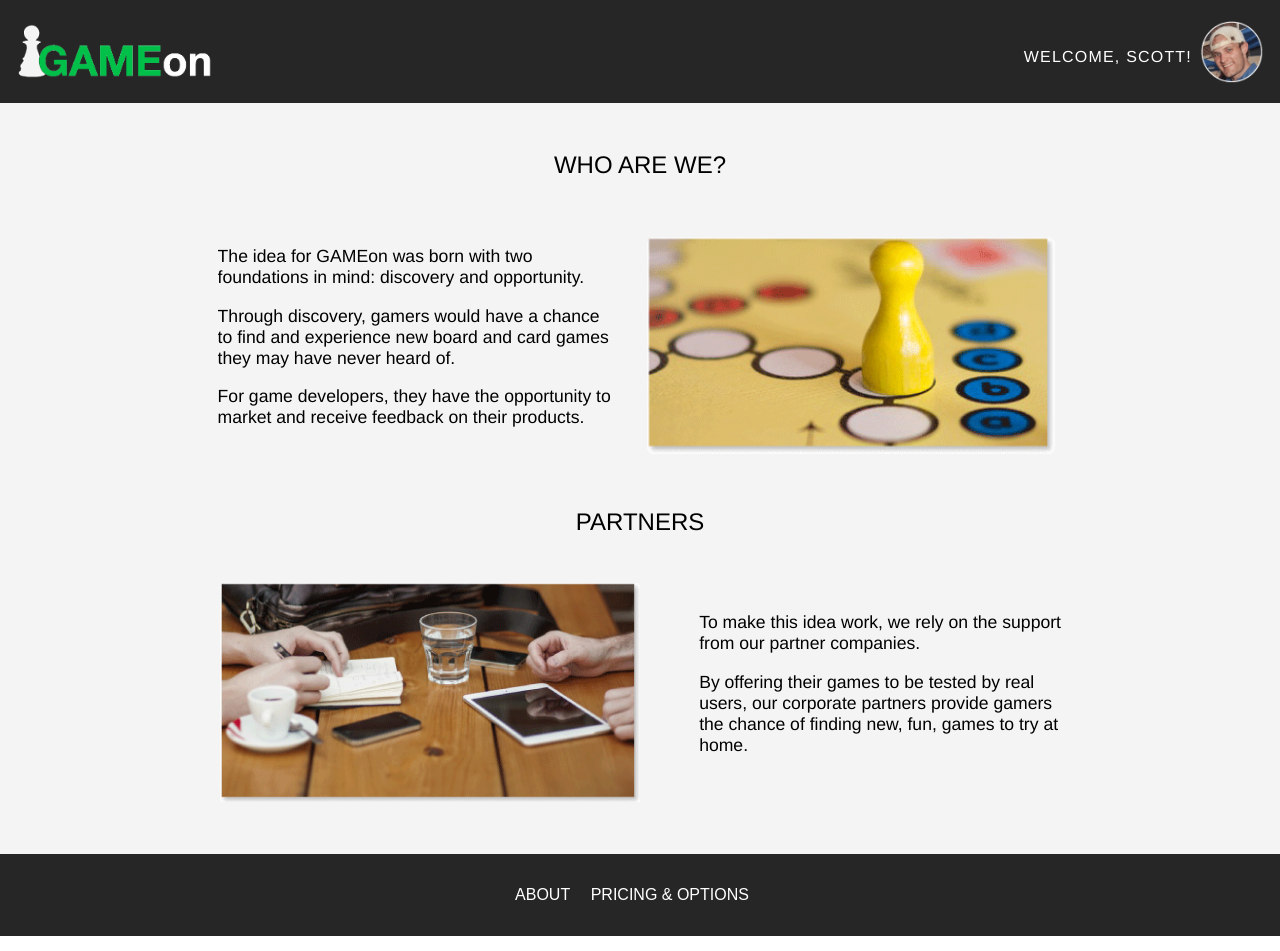
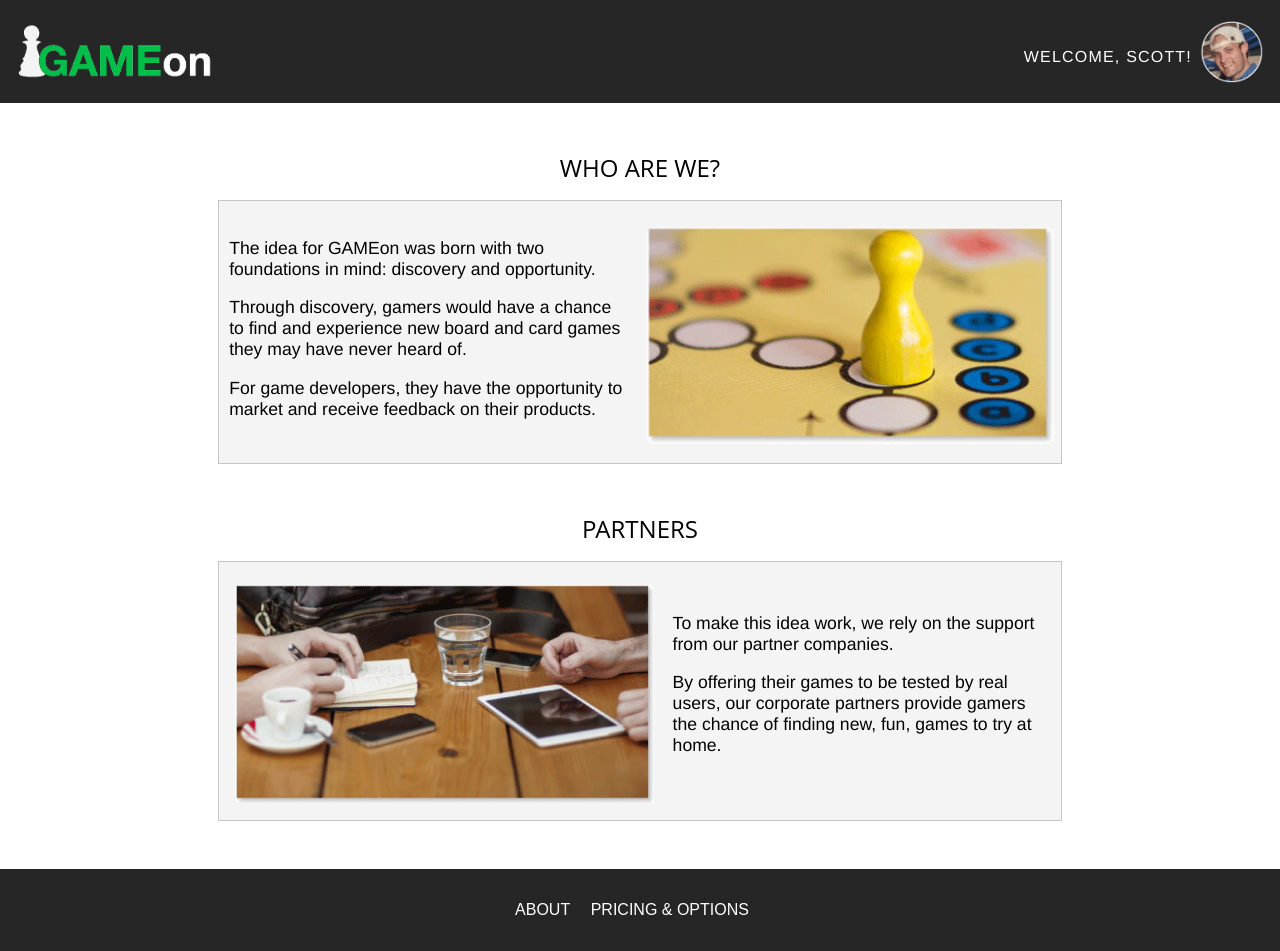
Before and after one commit to scottanderson5/GAME-ON, a Jekyll site: the page built from about.html, in a window 1280 px wide. Built offline with Jekyll 4.4.1, drawn with Linux system fonts in a browser that asks for light colours; nearby versions of some CDN libraries.

Commit message:
Responsivity and Upadates to About Page

```diff
--- a/_sass/_aboutpage.scss
+++ b/_sass/_aboutpage.scss
@@ -5,7 +5,7 @@
 //ABOUT PAGE
 
 .about-main{
-	background-color: $BackgroundColor;
+	background-color: #FFFFFF;
 	padding: 3em 0em 3em 0em;
 }
 
@@ -25,35 +25,50 @@
 }
 
 .about-intro-text{
+	font-family: $TitleFontFamily;
 	margin: 0 auto;
 	font-size: 1.5em;
 	text-align: center;
 }
 
 .about-info-wrap{
+	background-color: $BackgroundColor;
+	border: 1px solid $BorderColor;
 	overflow: hidden;
-	padding: 2em 0em 0em 0em;
+	padding: 1em 0em 0em 0em;
+	margin: 1em 0em 0em 0em;
 }
 
 .about-p1{
-	width: 47%;
+	width: 90%;
+	padding: 0em 0em 0em 1em;
 	font-size: 1em;
 	line-spacing: 1.2em;
-	float: left;
+
+	@media (min-width: 600px){
+		padding: 0em 0em 0em 0.8em;
+		float: left;
+		width: 47%;
+	}
 
 	@media (min-width: 900px){
 		font-size: 1.1em;
-		margin: 1em 0em 0em 0em;
+		margin: 0.2em auto 0em auto;
+		padding: 0em 0em 0em 0.6em;
 	}
 
 	@media (min-width: 1300px){
-		margin: 2.5em 0em 0em 0em;
+		margin: 1em 0em 0em 0em;
 	}
 }
 
 .about-pic1{
-	float: right;
-	width: 50%;
+	width: 100%;
+
+	@media (min-width: 600px){
+		float: right;
+		width: 50%;
+	}
 }
 
 .about-intro2{
@@ -62,15 +77,22 @@
 }
 
 .about-p2{
-	width: 43%;
+	width: 90%;
+	padding: 0em 0em 0em 1em;
 	font-size: 1em;
 	line-spacing: 1.2em;
 	margin: 0em 0em 0em 1em;
-	float: right;
+
+	@media (min-width: 600px){
+		width: 43%;
+		float: right;
+		padding: 0em 0.8em 0em 0em;
+	}
 
 	@media (min-width: 900px){
 		font-size: 1.1em;
-		margin: 1.5em 0em 0em 1em;
+		margin: 1em 0em 0em 0em;
+		padding: 0em 1.5em 0em 0em;
 	}
 
 	@media (min-width: 1300px){
@@ -79,8 +101,13 @@
 }
 
 .about-pic2{
-	float: left;
-	width: 50%;
+	width: 95%;
+	padding: 0em 0em 0em 0.6em;
+
+	@media (min-width: 600px){
+		width: 50%;
+		float: left;
+	}
 }
 
 %about-picture{
@@ -89,26 +116,26 @@
 
 .about-picture1{
 	@extend %about-picture;
-	padding: 7em 0em 0em 0em;
+	padding: 0.3em 0em 0em 0em;
 
 	@media (min-width: 600px){
 		padding: 3em 0em 0em 0em;
 	}
 
 	@media (min-width: 900px){
-		padding: 1em 0em 0em 0em;
+		padding: 0em 0em 0.8em 0em;
 	}
 }
 
 .about-picture2{
 	@extend %about-picture;
-	padding: 4em 0em 0em 0em;
+	padding: 0.3em 0em 0em 0em;
 
 	@media (min-width: 600px){
-		padding: 1em 0em 0em 0em;
+		padding: 1em 0em 0em 0.8em;
 	}
 
 	@media (min-width: 900px){
-		padding: 0.5em 0em 0em 0em;
+		padding: 0em 0em 0.8em 0.3em;
 	}
 }
--- a/about.html
+++ b/about.html
@@ -13,7 +13,11 @@
 					WHO ARE WE?
 				</div>
 
+
 				<div class="about-info-wrap">
+					<div class="about-pic1">
+						<img src="Assets/AboutGame.gif" class="about-picture1">
+					</div>
 					<div class="about-p1">
 					<p>
 					The idea for GAMEon was born with two foundations in mind: discovery and opportunity.
@@ -25,9 +29,6 @@
 					For game developers, they have the opportunity to market and receive feedback on their products.
 					</p>
 
-					</div>
-					<div class="about-pic1">
-						<img src="Assets/AboutGame.gif" class="about-picture1">
 					</div>
 				</div>
 			</div>
@@ -41,6 +42,9 @@
 				</div>
 
 				<div class="about-info-wrap">
+					<div class="about-pic2">
+						<img src="Assets/partners.gif" class="about-picture2">
+					</div>
 					<div class="about-p2">
 					<p>
 					To make this idea work, we rely on the support from our partner companies.
@@ -50,9 +54,7 @@
 					</p>
 
 					</div>
-					<div class="about-pic2">
-						<img src="Assets/partners.gif" class="about-picture2">
-					</div>
+
 				</div>
 			</div>
 		</div>
```
